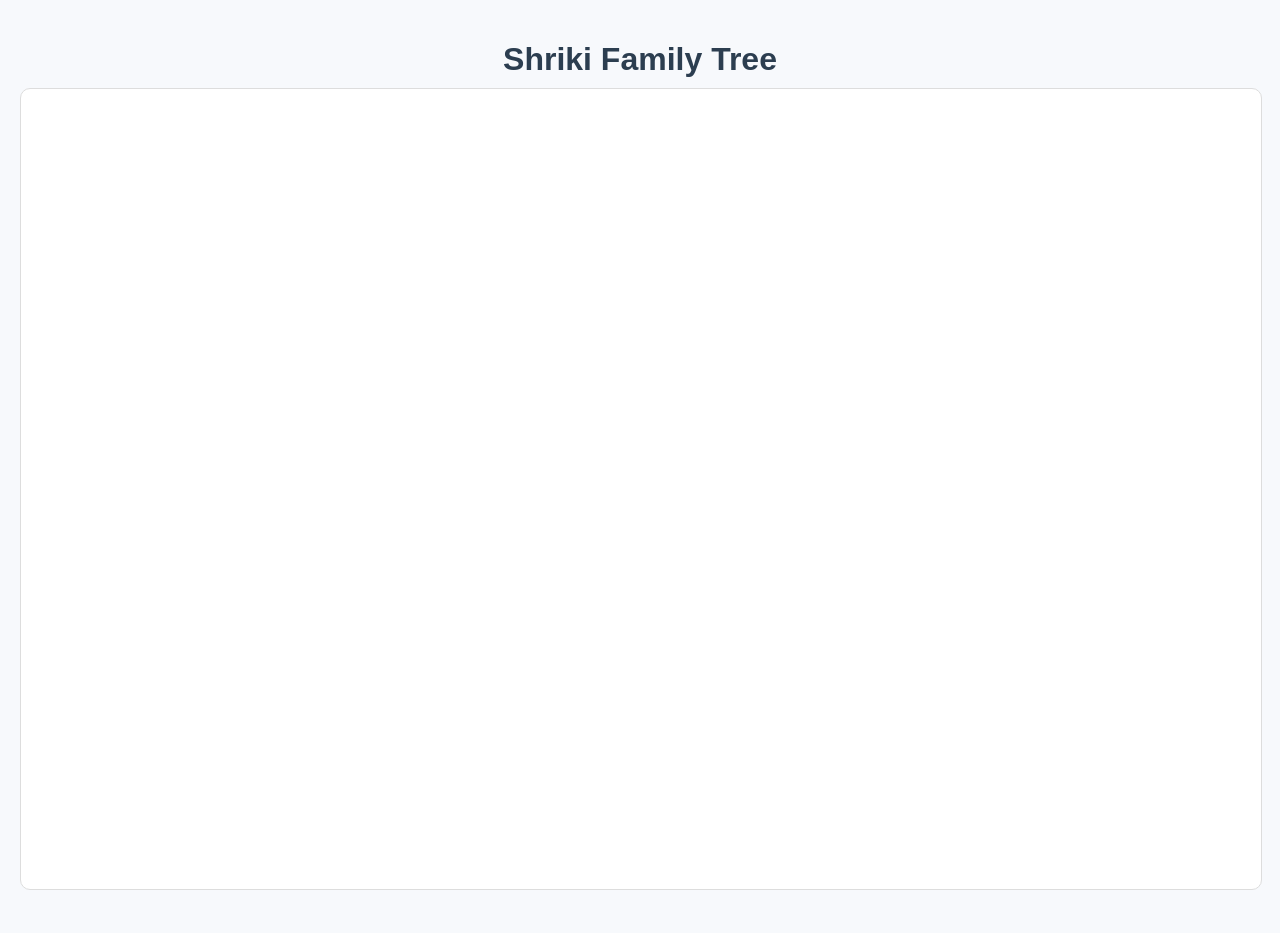
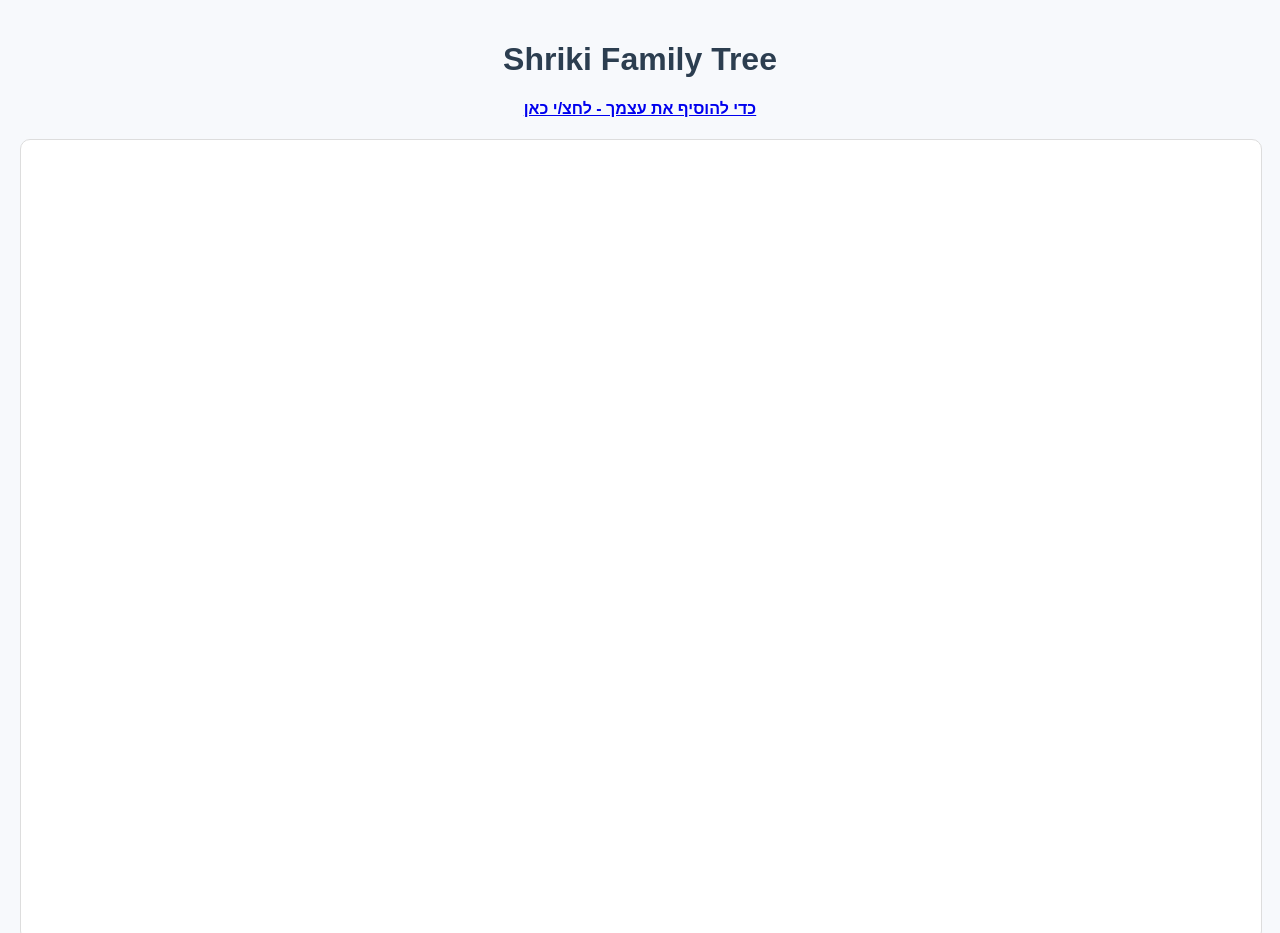
Before and after one commit to Omri93h/ShrikiFamilyTree, a website built with Parcel: page index.html in a window 1280 px wide. Shown: the top 933 px of the page. Before the commit the page ends 910 px from the top, so only its background shows below. Built offline with nearby package versions, Linux system fonts and the light colour scheme; no server answers.

Commit message:
Add link to form

```diff
--- a/index.html
+++ b/index.html
@@ -15,6 +15,7 @@
     <div id="spinner" class="spinner"></div>
     <div class="container">
         <h1>Shriki Family Tree</h1>
+        <h4><a href="https://docs.google.com/forms/d/e/1FAIpQLSe22CWUVR6qwt8wsqbibp3lbZ66KvFYsHBjt-9obFlNQBaGig/viewform?usp=sf_link">כדי להוסיף את עצמך - לחצ/י כאן </a></h4>
         <div id="familytree" style="width: 100%; height: 800px;"></div>
     </div>
 
```
Also changed, not shown: dist/index.html.
